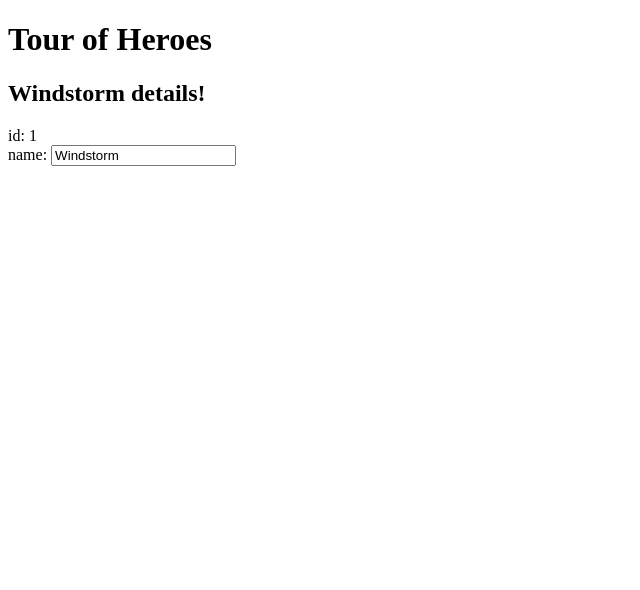
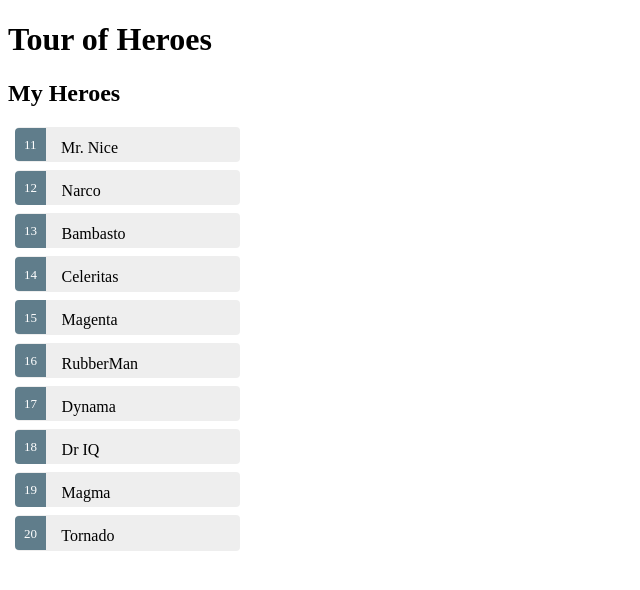
Before and after one commit to winksaville/angular-tour-of-heros, an Angular app: page / in a window 1280 px wide. Shown: the top 590 px of the page, without its empty margins (0-640 px from the left). Built offline with nearby package versions, Linux system fonts and the light colour scheme.

Commit message:
Add Master/Detail
This is from [3. Master/Detail](https://angular.io/tutorial/toh-pt2)
of the Tutorial.

Now there is a master list plus a detail for the currently selected element
of the master list.

```diff
--- a/src/app/app.component.ts
+++ b/src/app/app.component.ts
@@ -4,24 +4,96 @@
   id: number;
   name: string;
 }
+const HEROES: Hero[] = [
+      {id: 11, name: 'Mr. Nice'},
+      {id: 12, name: 'Narco'},
+      {id: 13, name: 'Bambasto'},
+      {id: 14, name: 'Celeritas'},
+      {id: 15, name: 'Magenta'},
+      {id: 16, name: 'RubberMan'},
+      {id: 17, name: 'Dynama'},
+      {id: 18, name: 'Dr IQ'},
+      {id: 19, name: 'Magma'},
+      {id: 20, name: 'Tornado'},
+];
 
 @Component({
   selector: 'app-root',
-  styleUrls: ['./app.component.css'],
   template: `
     <h1>{{title}}</h1>
-    <h2>{{hero.name}} details!</h2>
-    <div><label>id: </label>{{hero.id}}</div>
-    <div>
-      <label>name: </label>
-      <input [(ngModel)]="hero.name" placeholder="name">
+    <h2>My Heroes</h2>
+    <ul class="heroes">
+      <li *ngFor="let hero of heroes"
+        [class.selected]="hero === selectedHero"
+        (click)="onSelect(hero)">
+        <span class="badge">{{hero.id}}</span> {{hero.name}}
+      </li>
+    </ul>
+    <div *ngIf="selectedHero">
+      <h2>{{selectedHero.name}} details!</h2>
+      <div><label>id: </label>{{selectedHero.id}}</div>
+      <div>
+        <label>name: </label>
+        <input [(ngModel)]="selectedHero.name" placeholder="name"/>
+      </div>
     </div>
   `,
+  styles: [`
+    .selected {
+      background-color: #CFD8DC !important;
+      color: white;
+    }
+    .heroes {
+      margin: 0 0 2em 0;
+      list-style-type: none;
+      padding: 0;
+      width: 15em;
+    }
+    .heroes li {
+      cursor: pointer;
+      position: relative;
+      left: 0;
+      background-color: #EEE;
+      margin: .5em;
+      padding: .3em 0;
+      height: 1.6em;
+      border-radius: 4px;
+    }
+    .heroes li.selected:hover {
+      background-color: #BBD8DC !important;
+      color: white;
+    }
+    .heroes li:hover {
+      color: #607D8B;
+      background-color: #DDD;
+      left: .1em;
+    }
+    .heroes .text {
+      position: relative;
+      top: -3px;
+    }
+    .heroes .badge {
+      display: inline-block;
+      font-size: small;
+      color: white;
+      padding: 0.8em 0.7em 0 0.7em;
+      background-color: #607D8B;
+      line-height: 1em;
+      position: relative;
+      left: -1px;
+      top: -4px;
+      height: 1.8em;
+      margin-right: .8em;
+      border-radius: 4px 0 0 4px;
+    }
+  `],
 })
 export class AppComponent {
   title = 'Tour of Heroes';
-  hero: Hero = {
-    id: 1,
-    name: 'Windstorm',
+  heroes = HEROES;
+  selectedHero: Hero;
+
+  onSelect(hero: Hero): void {
+    this.selectedHero = hero;
   }
 }
```
